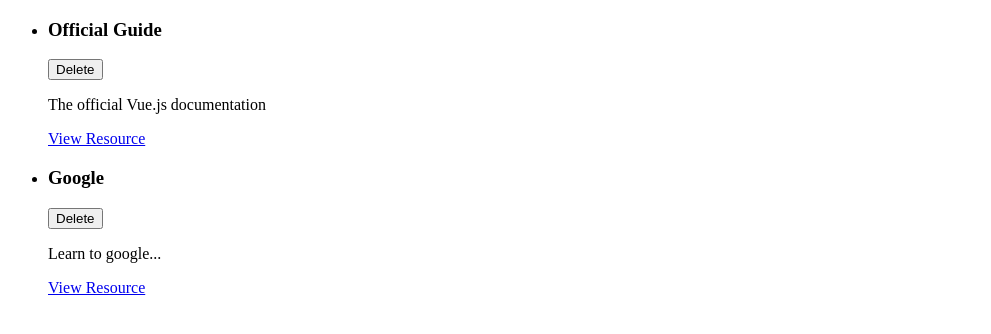
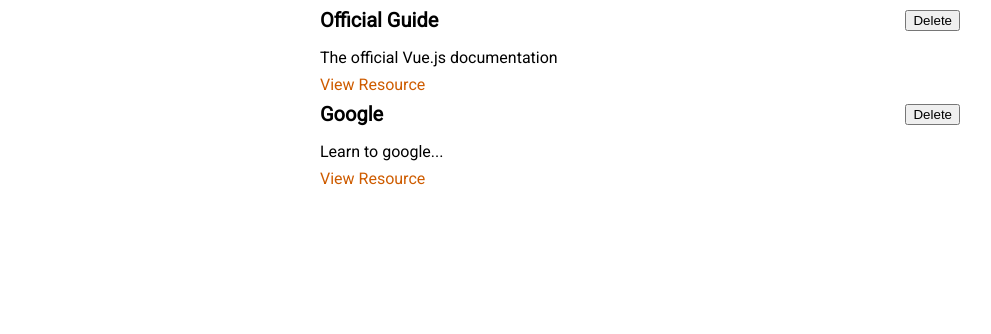
Before and after one commit to bartlomiejmazur/Resources-App, a Vue app: page / in a window 1280 px wide. Shown: the top 334 px of the page, without its empty margins (0-991 px from the left). Built offline with nearby package versions, Linux system fonts and the light colour scheme.

Commit message:
Styling and add more components

```diff
--- a/src/App.vue
+++ b/src/App.vue
@@ -1,21 +1,13 @@
 <template>
-  <ul>
-    <learning-resource
-      v-for="res in storedResources"
-      :key="res.id"
-      :title="res.title"
-      :description="res.description"
-      :link="res.link"
-    ></learning-resource>
-  </ul>
+  <storedResources :resources="storedResources"></storedResources>
 </template>
 
 <script>
-import LearningResource from "./components/learning-resources/LearningResource.vue.vue";
+import StoredResources from "./components/learning-resources/StoredResources.vue";
 
 export default {
   components: {
-    LearningResource,
+    StoredResources,
   },
   data() {
     return {
@@ -38,4 +30,18 @@
 };
 </script>
 
-<style></style>
+<style>
+@import url("https://fonts.googleapis.com/css2?family=Roboto&display=swap");
+
+* {
+  box-sizing: border-box;
+}
+
+html {
+  font-family: "Roboto", sans-serif;
+}
+
+body {
+  margin: 0;
+}
+</style>
--- a/src/components/learning-resources/LearningResource.vue.vue
+++ b/src/components/learning-resources/LearningResource.vue.vue
@@ -19,4 +19,34 @@
 };
 </script>
 
-<style></style>
+<style scoped>
+li {
+  margin: auto;
+  max-width: 40rem;
+}
+
+header {
+  display: flex;
+  justify-content: space-between;
+  align-items: center;
+}
+
+h3 {
+  font-size: 1.25rem;
+  margin: 0.5rem 0;
+}
+
+p {
+  margin: 0.5rem 0;
+}
+
+a {
+  text-decoration: none;
+  color: #ce5c00;
+}
+
+a:hover,
+a:active {
+  color: #c89300;
+}
+</style>
--- /dev/null
+++ b/src/components/learning-resources/StoredResources.vue
@@ -0,0 +1,32 @@
+<template>
+  <ul>
+    <learning-resource
+      v-for="res in resources"
+      :key="res.id"
+      :title="res.title"
+      :description="res.description"
+      :link="res.link"
+    ></learning-resource>
+  </ul>
+</template>
+
+<script>
+import LearningResource from "./LearningResource.vue.vue";
+
+export default {
+  components: {
+    LearningResource,
+  },
+  props: ["resources"],
+};
+</script>
+
+<style scoped>
+ul {
+  list-style: none;
+  margin: 0;
+  padding: 0;
+  margin: auto;
+  max-width: 40rem;
+}
+</style>
```
